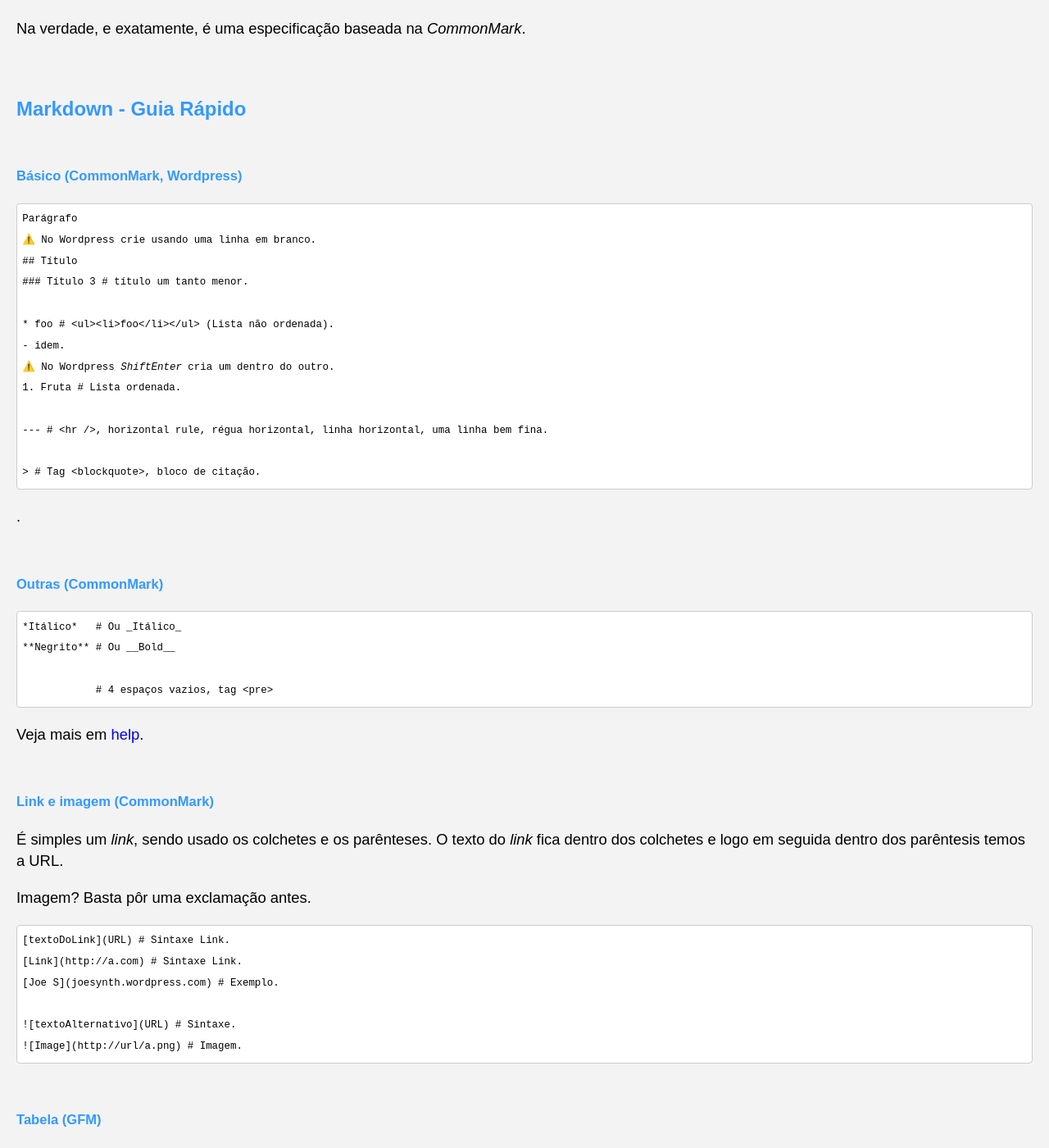
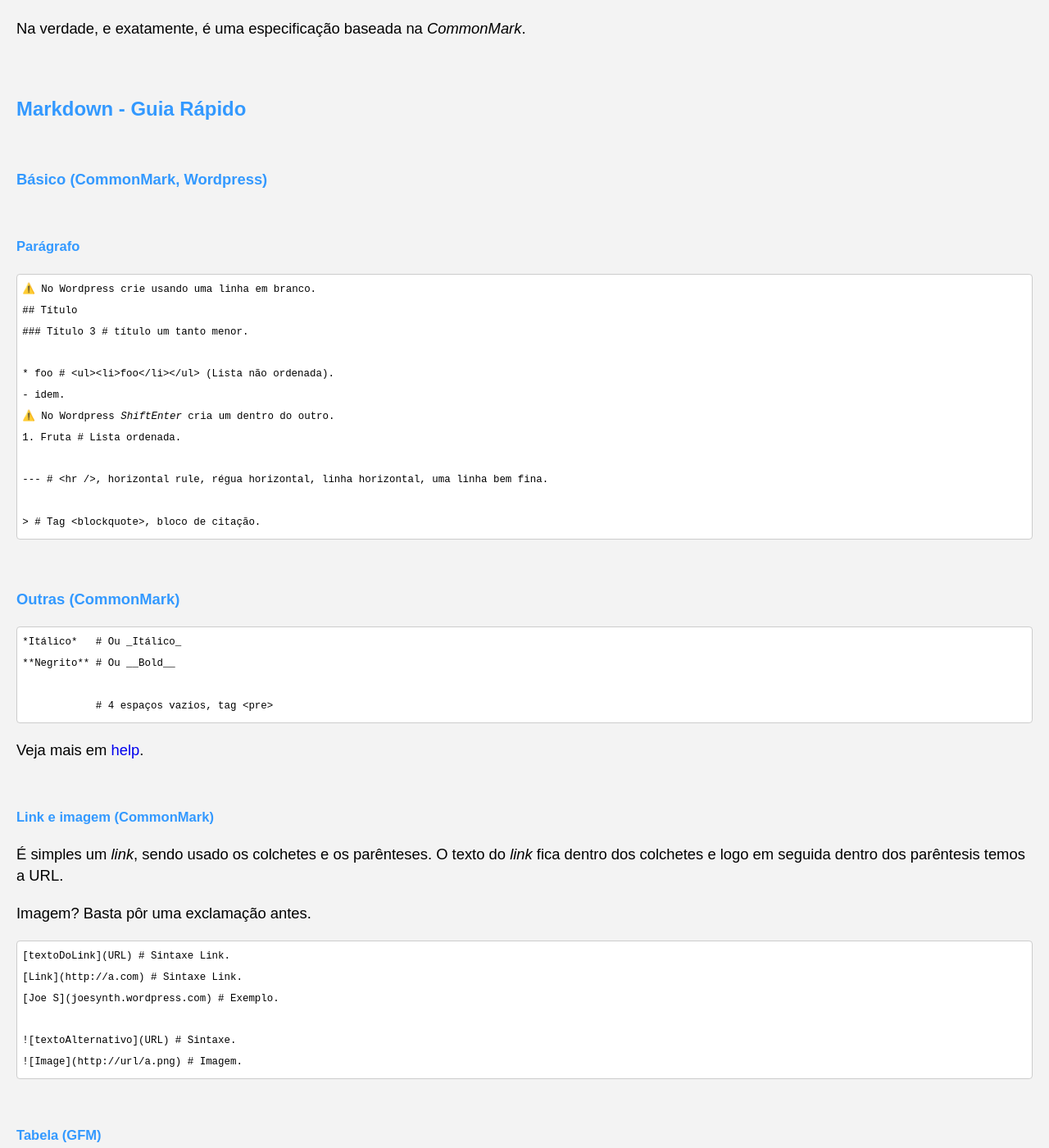
Before and after one commit to Joesynth/joesynth.github.io, a Jekyll site: the page built from _posts/2021-11-27-tutorial-markdown.md, in a window 1280 px wide and 1400 px high, scrolled down 4077 px. Shown: the whole window at 82% size. Built offline with Jekyll 4.4.1, drawn with Linux system fonts in a browser that asks for light colours; some of the changed text lies outside the part shown.

Commit message:
hkjh
fsdfs

```diff
--- a/_posts/2021-11-27-tutorial-markdown.md
+++ b/_posts/2021-11-27-tutorial-markdown.md
@@ -13,7 +13,7 @@
  	<li>Mais links sobre o tema.</li>
 </ul>
 
-<h2>O que é Markdown? Quem Usa?</h2>
+## O que é Markdown? Quem Usa?
 <img class="alignleft" src="https://upload.wikimedia.org/wikipedia/commons/thumb/4/48/Markdown-mark.svg/175px-Markdown-mark.svg.png" width="79" height="49" />
 
 Markdown é uma <a href="https://joesynth.wordpress.com/2021/12/27/linguagens-resumo/">linguagem de marcação</a>. Comparada a <a href="https://joesynth.wordpress.com/2021/11/27/html-css-e-js/">HTML</a> _que tem muitos 'símbolos' (as chamadas <em>tags</em>, elementos)_ a linguagem <em>markdown</em> é bem simples, sendo bem mais objetiva e fácil de aprender. É tudo praticamente intuitivo.
@@ -33,7 +33,7 @@
 <h6>Quem usa Markdown?</h6>
 A linguagem markdown é utilizada em mensagens instantâneas, fóruns <em>online</em>, <em>software</em> colaborativo, páginas de documentação e arquivos 'leia-me'. Eu mesmo, ao escrever neste <em>blog</em>, uso Markdown.
 
-<h2>💾️ Arquivo Markdown</h2>
+## 💾️ Arquivo Markdown
 A extensão do nome do arquivo é .<em>md</em> ou .<em>markdown</em>, isso num editor.
 Como esse arquivo é apenas texto simples, você pode abrir com qualquer editor de texto _incluso o WordPad no Windows.
 <h6>Criando um arquivo Markdown</h6>
@@ -44,7 +44,7 @@
 </ul>
 <h6>Arquivo .md do GitHub</h6>
 Desenvolvedores e programadores costumam usar a extensão de arquivo .md para os arquivos README no formato de arquivo <em>Markdown Documentation</em> (ou seja, <em>readme.md</em>).
-<h2>Softwares e plug-ins</h2>
+## Softwares e plug-ins
 Basicamente temos softs editores e plug-ins de Markdown.
 
 <h6>Software editor Markdown</h6>
@@ -112,7 +112,7 @@
 Gerador de site estático que pega arquivos Markdown e cria um site HTML.</pre>
 Também há <a href="https://joesynth.wordpress.com/2021/12/07/software-de-linha-de-comando/">softwares de linha de comando</a>.
 
-<h2>Sabores!</h2>
+## Sabores!
 Aplicativos Markdown implementam versões ligeiramente diferentes da Markdown; são os chamados 'sabores'. Esses 'sabores' são como dialetos de uma linguagem _algo como português carioca e de Lisboa, por ex.
 <h6>CommonMark</h6>
 É uma proposta de sintaxe padrão para a Markdown, inclusive usada pelo <a href="https://joesynth.wordpress.com/2021/11/27/o-que-e-github/">GitHub</a>, por ex.
@@ -129,9 +129,13 @@
 Na verdade, e exatamente, é uma especificação baseada na <em>CommonMark</em>.
 
 
-<h2>Markdown - Guia Rápido</h2>
-<h6>Básico (CommonMark, Wordpress)</h6>
-<pre>Parágrafo
+## Markdown - Guia Rápido
+
+#### Básico (CommonMark, Wordpress)
+
+###### Parágrafo
+
+<pre>
 ⚠️ No Wordpress crie usando uma linha em branco.
 ## Título
 ### Título 3 # título um tanto menor.
@@ -145,15 +149,18 @@
 
 &gt; # Tag &lt;blockquote&gt;, bloco de citação.
 </pre>
-.
-<h6>Outras (CommonMark)</h6>
+
+#### Outras (CommonMark)
+
 <pre>*Itálico*   # Ou _Itálico_
 **Negrito** # Ou __Bold__
 
             # 4 espaços vazios, tag &lt;pre&gt;
 </pre>
 Veja mais em <a href="https://commonmark.org/help/">help</a>.
-<h6>Link e imagem (CommonMark)</h6>
+
+###### Link e imagem (CommonMark)
+
 É simples um <em>link</em>, sendo usado os colchetes e os parênteses. O texto do <em>link</em> fica dentro dos colchetes e logo em seguida dentro dos parêntesis temos a URL.
 
 Imagem? Basta pôr uma exclamação antes.
@@ -188,12 +197,14 @@
 
 </pre>
 
-<h6>id e class (identificação única ou genérica)</h6>
+#### id e class (identificação única ou genérica)
+
 Use '#' ou '.' dentro de chaves, e ao final um nome.
 <pre>MeuParágrafo {#identificador}
 MeuParágrafo {.minhaClasse}</pre>
 
-<h6>Emojis</h6>
+#### Emojis
+
 Sintaxe: dois pontos, nome em inglês, dois pontos.
 
 
@@ -214,7 +225,13 @@
 
 Outros inclui <em>shit</em>, <em>blush</em>, -1, <em>smiley</em>...
 Lista com dezenas: https://gist.github.com/rxaviers/7360908
-<h2>Analisador (parser)</h2>
+
+
+
+
+
+## Analisador (parser)
+
 Aplicativos Markdown usam o chamado processador Markdown (“<em>parser</em>” ou “<em>implementation</em>”).
 
 <img class="alignleft" src="https://mdg.imgix.net/assets/images/markdown-flowchart.png?auto=format&amp;fit=clip&amp;q=40&amp;w=1080" width="307" height="64" />
@@ -229,12 +246,19 @@
 Ou seja, você escreve usando essa linguagem e salva um arquivo formatado em Markdown (salvando na extensão .<em>md</em>), e, também precisamos de um aplicativo Markdown capaz de processar o arquivo Markdown.
 
 Embora chamamos de "analisador" isso é um termo um tanto impróprio _pois além de "analisar" o Markdown ele também renderiza/compila o Markdown em outra coisa, normalmente HTML.
-<h2>Um pouco de história</h2>
+## Um pouco de história
 <img class="" src="https://upload.wikimedia.org/wikipedia/commons/thumb/6/64/John_Gruber%2C_2009_%28cropped%29.jpg/200px-John_Gruber%2C_2009_%28cropped%29.jpg" width="60" height="70" /> 🇺🇸 John Gruber.
 
 <img class="alignleft" src="https://upload.wikimedia.org/wikipedia/commons/thumb/0/06/Aaron_Swartz_profile.jpg/220px-Aaron_Swartz_profile.jpg" width="60" height="83" /> 🇺🇸 Aaron Swartz.
 Swartz, além de Gruber, são os caras inventores da linguagem Markdown, que foi criada em 2004.
-<h2>Mais links sobre o tema</h2>
+
+
+
+
+
+
+## Mais links sobre o tema
+
 <pre>Editores para Linux.
 -https://sourceforge.net/software/markdown-editors/linux/
 Visualizar Markdown no Gedit (via plugin).
```
Also changed, not shown: other parts of _posts/2021-11-27-tutorial-markdown.md (+3 -1 lines).
